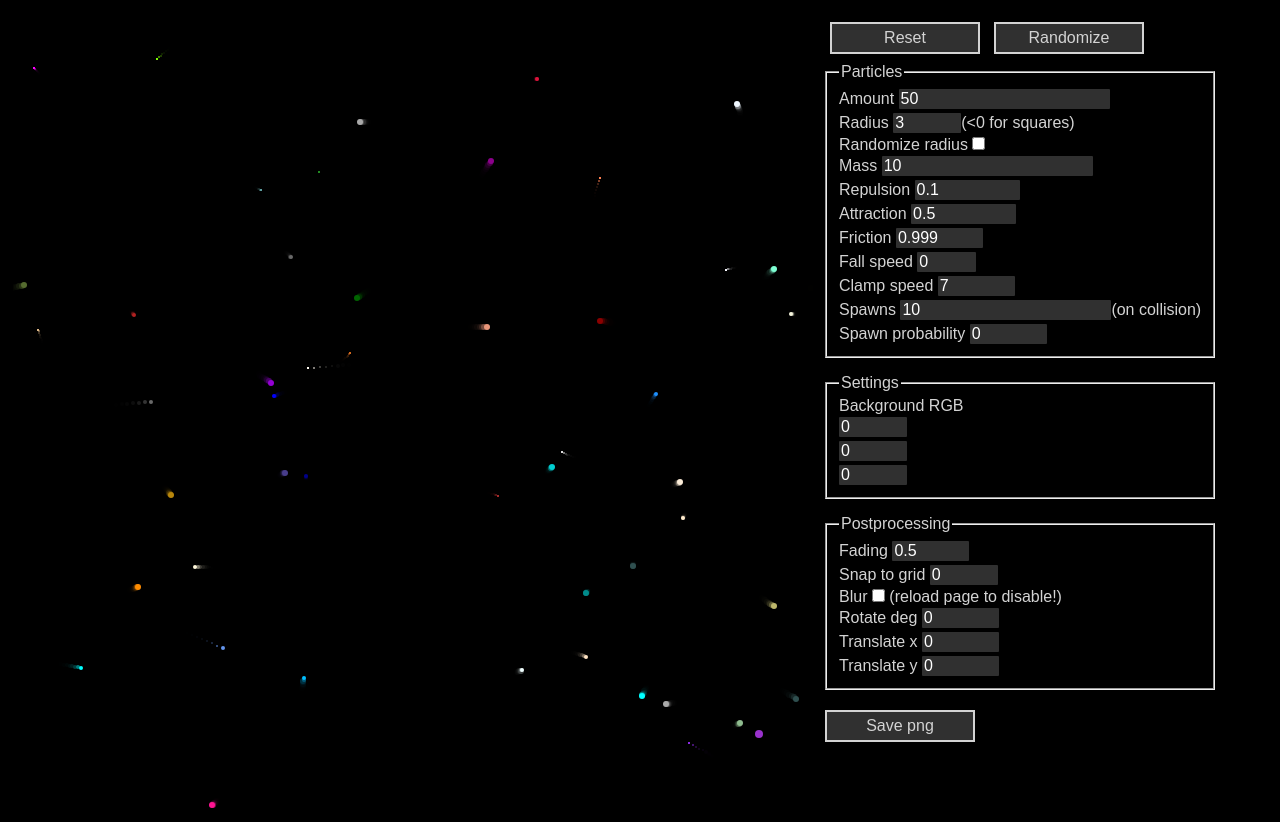
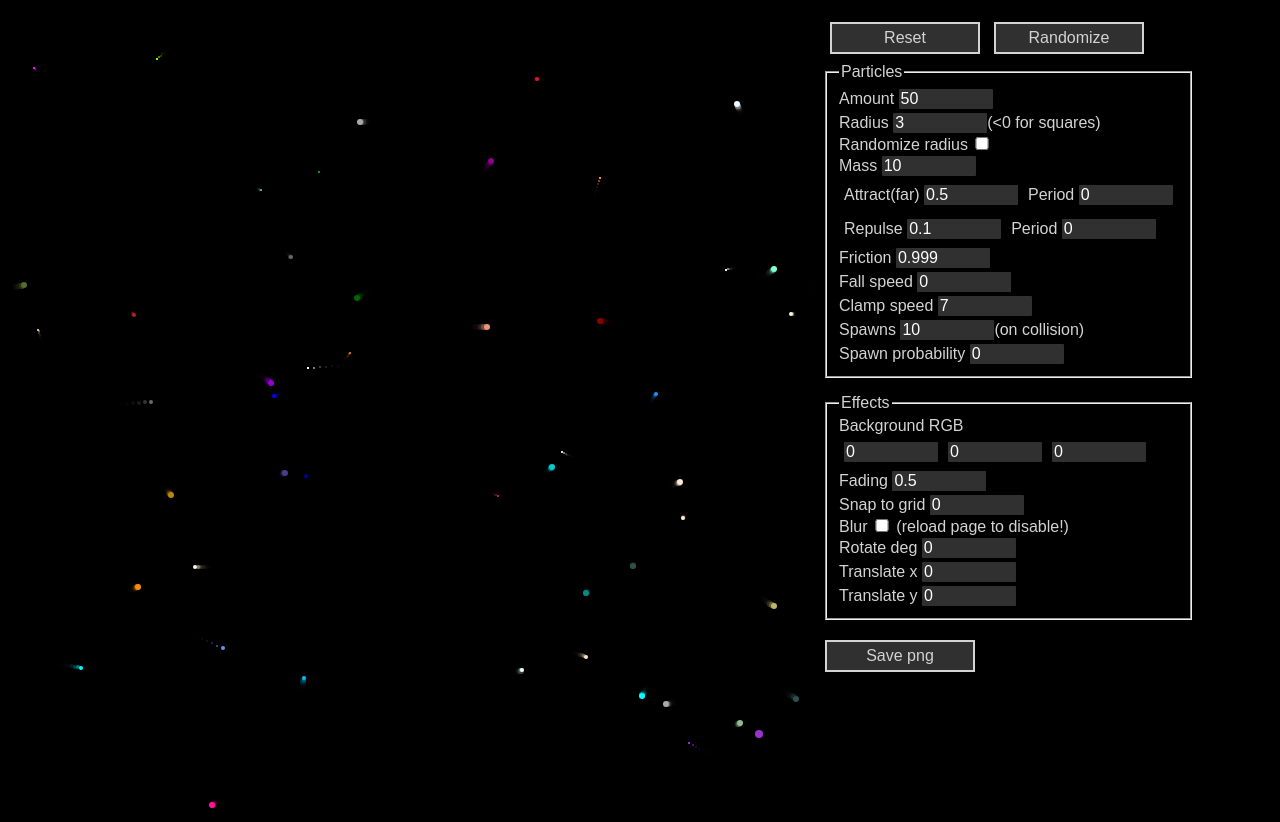
Before and after one commit to rkibria/particlesandbox, a plain HTML site: page index.html in a window 1280 px wide. Drawn offline with Linux system fonts and the light colour scheme.

Commit message:
Format controls

```diff
--- a/index.html
+++ b/index.html
@@ -30,7 +30,7 @@ html *
 .button1 {font-size: 16px;}
 
 input {
-
+	width: 90px;
 	background-color: #303030;
 	color: white;
 	padding: 1px 2px;
@@ -38,6 +38,10 @@ input {
 	border: none;
 	border-radius: 1px;
 	cursor: pointer;
+}
+
+.checkbox1 {
+	width: 20px;
 }
 
 .float-left-child {
@@ -80,10 +84,24 @@ body {
 			<legend>Particles</legend>
 				Amount <input type="number" id="ID_PARTICLES" min="1" value="50" onclick="onResetButton()" onkeydown="onResetButton()"><br>
 				Radius <input type="number" id="ID_RADIUS" min="-50" max="50" value="3" onclick="onResetButton()" onkeydown="onResetButton()">(<0 for squares)<br>
-				<label for="ID_RADIUS_RANDOM">Randomize radius </label><input type="checkbox" id="ID_RADIUS_RANDOM" onclick="onResetButton()"><br>
+				<label for="ID_RADIUS_RANDOM">Randomize radius </label><input type="checkbox" id="ID_RADIUS_RANDOM" onclick="onResetButton()" class="input checkbox1"><br>
 				Mass <input type="number" id="ID_MASS" min="0.001" value="10" onclick="onResetButton()" onkeydown="onResetButton()"><br>
-				Repulsion <input type="number" id="ID_REPULSION" min="-100" max="100" value="0.1" step="0.01" onclick="onResetButton()" onkeydown="onResetButton()"><br>
-				Attraction <input type="number" id="ID_ATTRACTION" min="-100" max="100" value="0.5" step="0.01" onclick="onResetButton()" onkeydown="onResetButton()"><br>
+				<div class='parent'>
+					<div class='child float-left-child'>
+						Attract(far) <input type="number" id="ID_ATTRACTION" min="-100" max="100" value="0.5" step="0.01" onclick="onResetButton()" onkeydown="onResetButton()">
+					</div>
+					<div class='child float-left-child'>
+						Period <input type="number" id="ID_ATTRACTION_PERIOD" min="0" max="100" value="0" step="0.1" onclick="onResetButton()" onkeydown="onResetButton()">
+					</div>
+				</div>
+				<div class='parent'>
+					<div class='child float-left-child'>
+						Repulse <input type="number" id="ID_REPULSION" min="-100" max="100" value="0.1" step="0.01" onclick="onResetButton()" onkeydown="onResetButton()">
+					</div>
+					<div class='child float-left-child'>
+						Period <input type="number" id="ID_REPULSION_PERIOD" min="0" max="100" value="0" step="0.1" onclick="onResetButton()" onkeydown="onResetButton()">
+					</div>
+				</div>
 				Friction <input type="number" id="ID_FRICTION" min="0" max="1" value="0.999" step="0.001" onclick="onResetButton()" onkeydown="onResetButton()"><br>
 				Fall speed <input type="number" id="ID_FALL" min="0" max="10" value="0" step="1" onclick="onResetButton()" onkeydown="onResetButton()"><br>
 				Clamp speed <input type="number" id="ID_CLAMP_SPEED" min="0" max="50" value="7" step="0.1" onclick="onResetButton()" onkeydown="onResetButton()"><br>
@@ -95,21 +113,22 @@ body {
 		<p style="margin-bottom:1px;">
 		<form>
 			<fieldset>
-			<legend>Settings</legend>
-				Background RGB <br>
-				<input type="number" id="ID_BG_R" min="0" max="255" value="0" step="1" onclick="onResetButton()" onkeydown="onResetButton()"><br>
-				<input type="number" id="ID_BG_G" min="0" max="255" value="0" step="1" onclick="onResetButton()" onkeydown="onResetButton()"><br>
-				<input type="number" id="ID_BG_B" min="0" max="255" value="0" step="1" onclick="onResetButton()" onkeydown="onResetButton()"><br>
-			</fieldset>
-		</form>
-
-		<p style="margin-bottom:1px;">
-		<form>
-			<fieldset>
-			<legend>Postprocessing</legend>
+			<legend>Effects</legend>
+				Background RGB<br>
+				<div class='parent'>
+					<div class='child float-left-child'>
+						<input type="number" id="ID_BG_R" min="0" max="255" value="0" step="1" onclick="onResetButton()" onkeydown="onResetButton()">
+					</div>
+					<div class='child float-left-child'>
+						<input type="number" id="ID_BG_G" min="0" max="255" value="0" step="1" onclick="onResetButton()" onkeydown="onResetButton()">
+					</div>
+					<div class='child float-left-child'>
+						<input type="number" id="ID_BG_B" min="0" max="255" value="0" step="1" onclick="onResetButton()" onkeydown="onResetButton()">
+					</div>
+				</div>
 				Fading <input type="number" id="ID_FADE" min="0" max="1" value="0.5" step="0.05" onclick="onResetButton()" onkeydown="onResetButton()"><br>
 				Snap to grid <input type="number" id="ID_GRID" min="0" max="100" value="0" step="1" onclick="onResetButton()" onkeydown="onResetButton()"><br>
-				<label for="ID_BLUR">Blur </label><input type="checkbox" id="ID_BLUR" onclick="onResetButton()"> (reload page to disable!)<br>
+				<label for="ID_BLUR">Blur </label><input type="checkbox" id="ID_BLUR" onclick="onResetButton()" class="input checkbox1"> (reload page to disable!)<br>
 				Rotate deg <input type="number" id="ID_ROTATE" min="-360" max="360" value="0" step="1" onclick="onResetButton()" onkeydown="onResetButton()"><br>
 				Translate x <input type="number" id="ID_TRANSLATE_X" min="-800" max="800" value="0" step="1" onclick="onResetButton()" onkeydown="onResetButton()"><br>
 				Translate y <input type="number" id="ID_TRANSLATE_Y" min="-800" max="800" value="0" step="1" onclick="onResetButton()" onkeydown="onResetButton()"><br>
```
